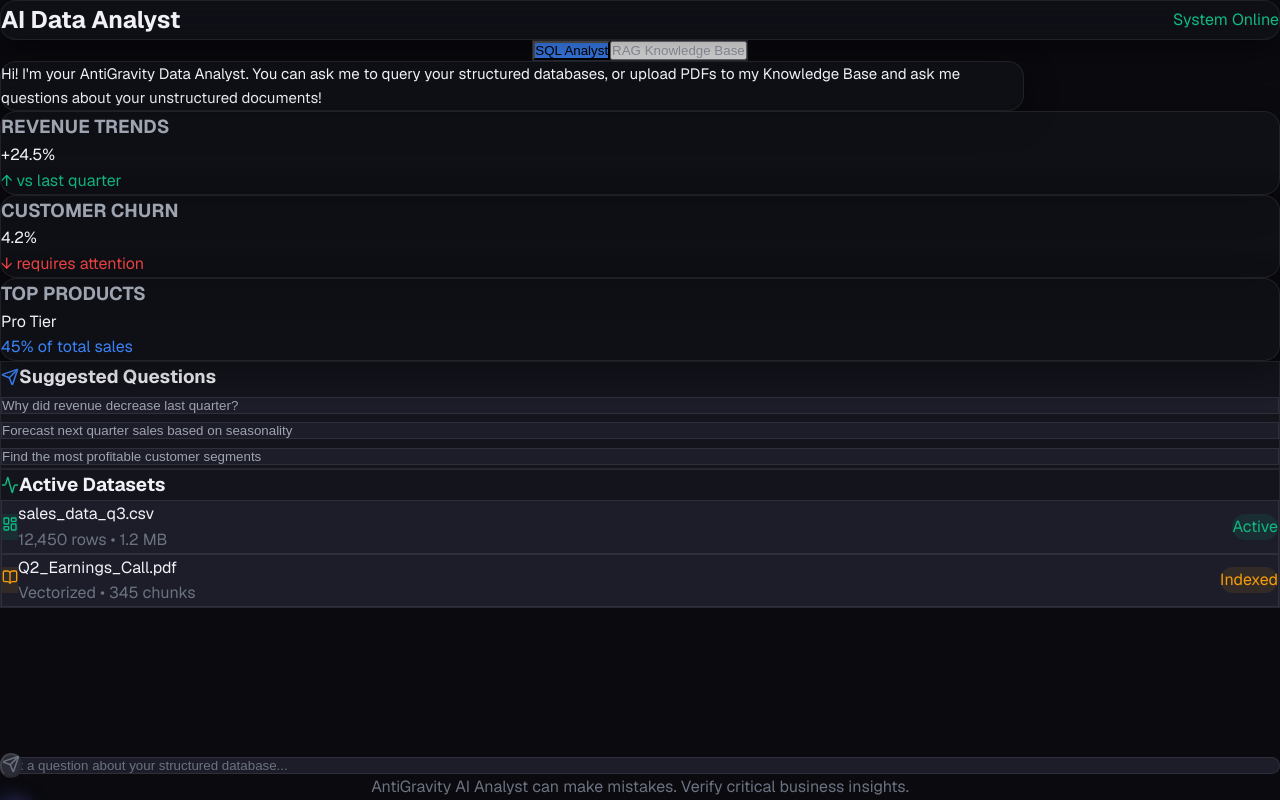
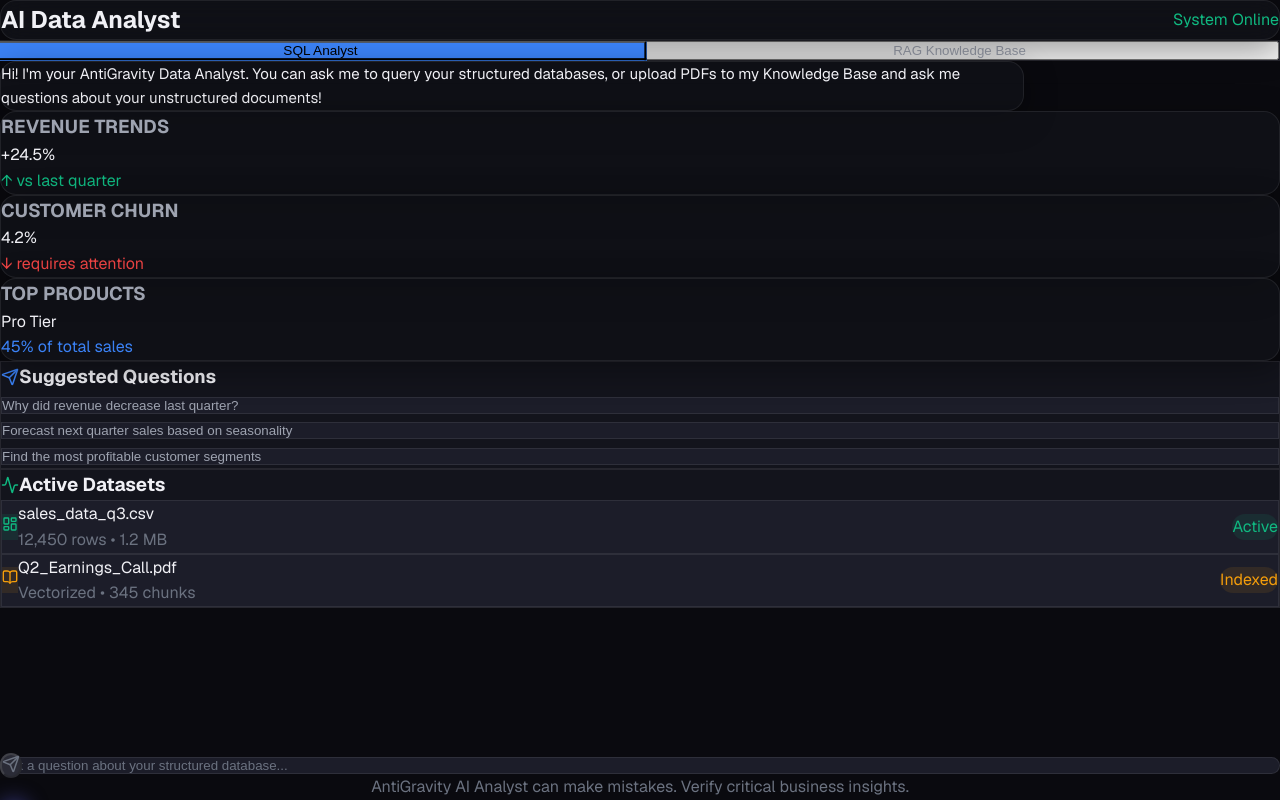
Before and after one commit to abakaushik-lgtm/DataScience-GenerativeAI-Platform, a Next.js app in the folder frontend/: page / in a window 1280 px wide. Built offline with nearby package versions, Linux system fonts and the light colour scheme.

Commit message:
style: Improve Chat Mode tab toggle UI spacing and sizing

```diff
--- a/frontend/src/app/page.tsx
+++ b/frontend/src/app/page.tsx
@@ -165,17 +165,17 @@
         {/* Chat History */}
         <div className="flex-1 overflow-y-auto p-6 space-y-6">
           {/* Chat Mode Toggle */}
-          <div className="flex justify-center mb-6">
-            <div className="bg-[#1c1d29] p-1 rounded-lg inline-flex border border-[#ffffff14]">
+          <div className="flex justify-center mb-8">
+            <div className="bg-[#13141c] p-1.5 rounded-xl inline-flex border border-[#ffffff14] shadow-inner w-full max-w-md">
               <button
                 onClick={() => setChatMode("SQL")}
-                className={`px-4 py-2 rounded-md text-sm font-medium transition-all ${chatMode === "SQL" ? 'bg-[#3b82f6] text-white shadow-lg' : 'text-[#9ea3b0] hover:text-white'}`}
+                className={`flex-1 px-6 py-3 rounded-lg text-sm font-semibold transition-all duration-300 ${chatMode === "SQL" ? 'bg-[#3b82f6] text-white shadow-md transform scale-[1.02]' : 'text-[#9ea3b0] hover:text-[#f0f0f5] hover:bg-[#1c1d29]'}`}
               >
                 SQL Analyst
               </button>
               <button
                 onClick={() => setChatMode("RAG")}
-                className={`px-4 py-2 rounded-md text-sm font-medium transition-all ${chatMode === "RAG" ? 'bg-[#10b981] text-white shadow-lg' : 'text-[#9ea3b0] hover:text-white'}`}
+                className={`flex-1 px-6 py-3 rounded-lg text-sm font-semibold transition-all duration-300 ${chatMode === "RAG" ? 'bg-[#10b981] text-white shadow-md transform scale-[1.02]' : 'text-[#9ea3b0] hover:text-[#f0f0f5] hover:bg-[#1c1d29]'}`}
               >
                 RAG Knowledge Base
               </button>
```
